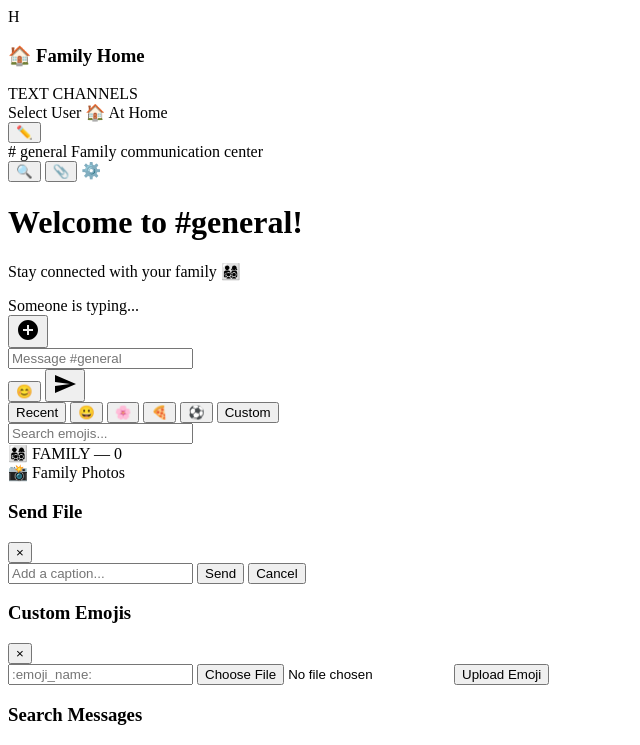
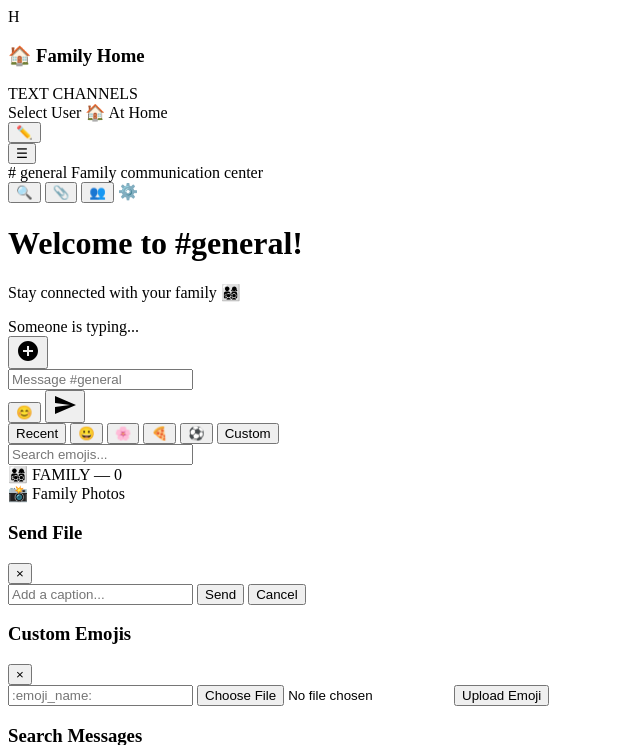
Before and after one commit to Arbitrary8481/family-chat, a Flask app: template family-chat/app/templates/index.html in a window 1280 px wide. Shown: the top 745 px of the page, without its empty margins (0-640 px from the left). Run offline with Flask 3, Linux system fonts and the light colour scheme; the template is opened without the code that fills it, so the values that code supplies are empty; parts of the project's set-up code (start-up, migrations or seed data) failed here and were passed over.

Commit message:
Adding ability to collapse and expand sidebars

```diff
--- a/family-chat/app/static/style.css
+++ b/family-chat/app/static/style.css
@@ -117,6 +117,15 @@ body {
     display: flex;
     flex-direction: column;
     flex-shrink: 0;
+    overflow: hidden;
+    transition: width 0.15s ease, opacity 0.15s ease;
+}
+
+.channel-sidebar.collapsed {
+    width: 0;
+    opacity: 0;
+    pointer-events: none;
+    white-space: nowrap;
 }
 
 .server-header {
@@ -243,10 +252,18 @@ body {
     flex-shrink: 0;
 }
 
+.chat-header-left {
+    display: flex;
+    align-items: center;
+    gap: 8px;
+    min-width: 0;
+}
+
 .channel-info {
     display: flex;
     align-items: center;
     gap: 8px;
+    min-width: 0;
 }
 
 .channel-hash {
@@ -287,6 +304,15 @@ body {
 .header-btn:hover {
     background: var(--bg-modifier-hover);
     color: var(--interactive-hover);
+}
+
+.sidebar-toggle-btn {
+    font-size: 16px;
+}
+
+.sidebar-toggle-btn.active {
+    background: var(--bg-modifier-active);
+    color: var(--interactive-active);
 }
 
 /* Messages */
@@ -803,6 +829,17 @@ body {
     padding: 16px 8px;
     flex-shrink: 0;
     overflow-y: auto;
+    overflow-x: hidden;
+    transition: width 0.15s ease, opacity 0.15s ease, padding 0.15s ease;
+}
+
+.members-sidebar.collapsed {
+    width: 0;
+    padding-left: 0;
+    padding-right: 0;
+    opacity: 0;
+    pointer-events: none;
+    white-space: nowrap;
 }
 
 .members-header {
--- a/family-chat/app/templates/index.html
+++ b/family-chat/app/templates/index.html
@@ -22,7 +22,7 @@
         </div>
 
         <!-- Channel List -->
-        <div class="channel-sidebar">
+        <div class="channel-sidebar" id="channelSidebar">
             <div class="server-header">
                 <h3>🏠 Family Home</h3>
             </div>
@@ -50,14 +50,22 @@
         <!-- Main Chat Area -->
         <div class="chat-container">
             <div class="chat-header">
-                <div class="channel-info">
-                    <span class="channel-hash">{{ channels[0].icon if channels else '#' }}</span>
-                    <span id="currentChannel">{{ channels[0].slug if channels else 'general' }}</span>
-                    <span class="channel-topic">Family communication center</span>
+                <div class="chat-header-left">
+                    <button class="header-btn sidebar-toggle-btn" onclick="toggleChannelSidebar()" title="Toggle channel list" id="channelSidebarToggle">
+                        ☰
+                    </button>
+                    <div class="channel-info">
+                        <span class="channel-hash">{{ channels[0].icon if channels else '#' }}</span>
+                        <span id="currentChannel">{{ channels[0].slug if channels else 'general' }}</span>
+                        <span class="channel-topic">Family communication center</span>
+                    </div>
                 </div>
                 <div class="header-actions">
                     <button class="header-btn" onclick="toggleSearch()" title="Search">🔍</button>
                     <button class="header-btn" onclick="openFileBrowser()" title="Files">📎</button>
+                    <button class="header-btn sidebar-toggle-btn" onclick="toggleMembersSidebar()" title="Toggle member list" id="membersSidebarToggle">
+                        👥
+                    </button>
                     <a class="header-btn" href="./admin" title="Admin settings" style="display:inline-block; text-decoration:none;">⚙️</a>
                 </div>
             </div>
@@ -141,7 +149,7 @@
         </div>
 
         <!-- Members List -->
-        <div class="members-sidebar">
+        <div class="members-sidebar" id="membersSidebar">
             <div class="members-header">👨‍👩‍👧‍👦 FAMILY — {{ members|length }}</div>
             {% for m in members %}
             <div class="member online" data-user="{{ m.name }}">
--- a/family-chat/config.yaml
+++ b/family-chat/config.yaml
@@ -1,5 +1,5 @@
 name: "Family Chat"
-version: "2.7.0"
+version: "2.8.0"
 slug: "family_chat"
 description: "Private Discord-like chat for your family with file sharing and emojis"
 arch:
```
Also changed, not shown: family-chat/app/static/script.js (+45 -0 lines), family-chat/CHANGELOG.md.
